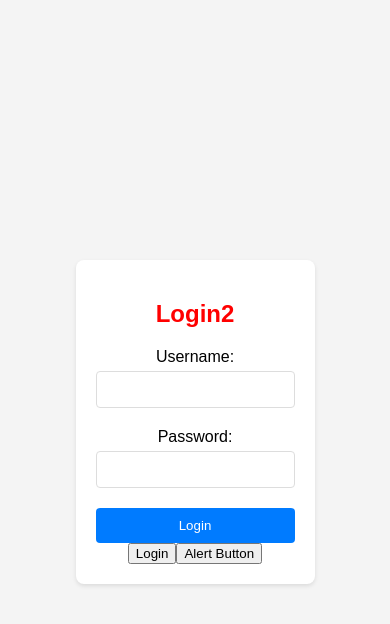
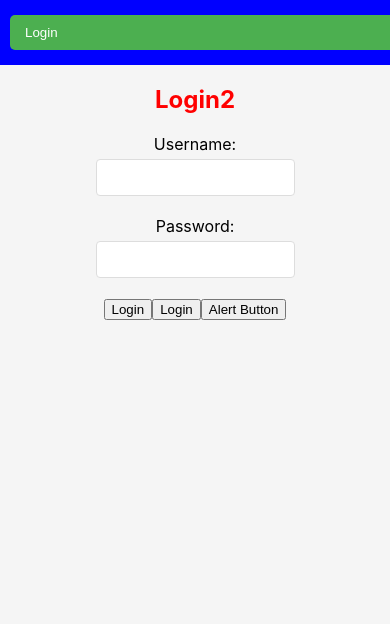
Before and after one commit to Cjunk/HOME-INVENTORY, a React (Create React App) app in the folder client/: page / in a window 390 px wide. Shown: the top 624 px of the page. Built offline with nearby package versions, Linux system fonts and the light colour scheme.

Commit message:
laptop: Started working on a responsive front. I still need to spend some time with pen and paper yet I just wanted to get started from the laptop

```diff
--- a/client/src/App.css
+++ b/client/src/App.css
@@ -1,9 +1,38 @@
+:root {
+    /* Primary Color */
+    --primary-color: #003366;
+
+    /* Secondary Color */
+    --secondary-color: #708090;
+
+    /* Accent Color */
+    --accent-color: #008080;
+
+    /* Background Color */
+    --background-color: #F8F8F8;
+
+    /* Text Color */
+    --text-color: #36454F;
+}
+
+/* Rest of your global styles go here */
+
+html {
+  margin:0;
+  padding:0;
+}
+ul {
+  margin:0;
+}
 .App {
   text-align: center;
+  width:100%;
+  height:100vh;
+  background-color:whitesmoke;
 }
 
 .App-logo {
-  height: 40vmin;
+  height: 400vmin;
   pointer-events: none;
 }
 
@@ -13,19 +42,8 @@
   }
 }
 
-.App-header {
-  background-color: #282c34;
-  min-height: 100vh;
-  display: flex;
-  flex-direction: column;
-  align-items: center;
-  justify-content: center;
-  font-size: calc(10px + 2vmin);
-  color: white;
-}
-
 .App-link {
-  color: #61dafb;
+  color: blue;
 }
 
 @keyframes App-logo-spin {
@@ -36,3 +54,9 @@
     transform: rotate(360deg);
   }
 }
+/* Style for mobile screens */
+@media (max-width: 768px) {
+    .app-container {
+        /* Your specific styles for mobile layout */
+    }
+}
--- a/client/src/App.js
+++ b/client/src/App.js
@@ -1,6 +1,7 @@
 import React, { useState, useEffect } from 'react';
 import { BrowserRouter as Router, Route, Routes, Navigate } from 'react-router-dom';
 import LoginForm from './Components/login.js'; // Adjust the path if necessary
+import NavigationBar from './Components/heading.js'
 import TestPage from './Components/testpage.js';
 import './App.css';
 
@@ -21,9 +22,11 @@ function App() {
   console.log('loggedIn:', loggedIn);
   return (
     <div className="App">
+       <NavigationBar isLoggedIn={loggedIn}/>
+            {/* Rest of your app component */}
       <Router>
         <Routes>
-          <Route path="/" element={loggedIn ? (<Navigate to="/homepage" replace />) : (<LoginForm setLogin={handleLogin} />)}>
+          <Route path="/" element={loggedIn ? (<Navigate to="/homepage" replace />) : (<LoginForm  setLogin={handleLogin} />)}>
           </Route>
           <Route path="/homepage" element={!loggedIn ? (<Navigate to="/" replace />) : (<TestPage setLogout={handleLogout} />)}>
           </Route>
@@ -33,4 +36,5 @@ function App() {
   );
 }
 
+
 export default App;
--- /dev/null
+++ b/client/src/Components/heading.js
@@ -0,0 +1,25 @@
+// This is the main heading for the Home Harmony website and
+// eslint-disable-next-line
+import React, { useState, useEffect } from 'react'
+import './styles/heading.css';
+function NavigationBar(props) {
+  return (
+        <nav className="navigation-header">
+      <ul>
+        {props.isLoggedIn ? (
+          <>
+          <li><button>Add Item</button></li>,
+          <li><button>Delete Item</button></li>,
+            <li><button>Settings</button></li>
+            </>
+        ):(
+            <li><button >Login</button></li>
+
+        )}
+            </ul>
+        </nav>
+    );
+
+}
+
+export default NavigationBar;
--- a/client/src/Components/login.js
+++ b/client/src/Components/login.js
@@ -1,5 +1,5 @@
 import React, { useState,useEffect } from 'react';
-import './styles/login.css';
+//import './styles/login.css';
 import axios from 'axios'; // Import Axios
 // public ip http://112.141.11.237/
 function LoginForm({ setLogin }) {
@@ -50,7 +50,7 @@ function LoginForm({ setLogin }) {
     return (
         <div>
             {errorMessage && <div>Error: {errorMessage}</div>}
-            <form onSubmit={handleSubmit} className="form" method="Post">
+            <form onSubmit={handleSubmit} className="" method="Post">
                 <div>
                     <h2>Login2</h2>
                     <label htmlFor="username">Username:</label>
@@ -72,13 +72,13 @@ function LoginForm({ setLogin }) {
                     />
                 </div>
                 <div>
-                    <button type="submit" className="input">
+                    <button type="submit" className="">
                         Login
                     </button>
-                    <button type="button" className="input" onClick={handleSubmit} onPointerEnter={handleSubmit}>
+                    <button type="button" className="" onClick={handleSubmit} onPointerEnter={handleSubmit}>
                         Login
                     </button>
-                    <button type="button" className="input" onClick={handleSubmit} onTouchStart={handleAlertButtonClick}>
+                    <button type="button" className="" onClick={handleSubmit} onTouchStart={handleAlertButtonClick}>
                         Alert Button
                     </button>
                 </div>
--- /dev/null
+++ b/client/src/Components/styles/heading.css
@@ -0,0 +1,70 @@
+/* NavigationBar.css */
+.navbar-main {
+  background-color:red;
+}
+.Navbar-main2{
+  background-color:red;
+  color:red;
+}
+.navigation-header {
+    background-color: Blue;
+    color: white;
+    display: flex;
+    justify-content: space-around;
+    align-items: center;
+    padding: 10px;
+    width:100%;
+    position:sticky;
+    top:0;
+}
+
+.navigation-header ul {
+    list-style-type: none;
+    margin: 0;
+    padding: 0;
+    display: flex;
+
+}
+
+.navigation-header li {
+    margin: 10px;
+}
+
+.navigation-header button {
+    background-color: #4CAF50;
+    color: white;
+    padding: 10px 15px;
+    border: none;
+    border-radius: 5px;
+    cursor: pointer;
+    transition: background-color 0.3s;
+
+}
+
+.navigation-header button:hover {
+    background-color: #45a049;
+}
+
+/* Responsive Styles */
+@media (max-width: 768px) {
+    .navigation-header {
+        flex-direction: column;
+        align-items: flex-start;
+    }
+
+    .navigation-header ul {
+        flex-direction: column;
+        align-items: flex-start;
+        width: 100%;
+    }
+
+    .navigation-header li {
+        width: 100%;
+        margin: 5px 0;
+    }
+
+    .navigation-header button {
+        width: 100%;
+        text-align: left;
+    }
+}
--- a/client/src/Components/styles/login.css
+++ b/client/src/Components/styles/login.css
@@ -1,19 +1,17 @@
 
-        body {
+        .body {
             font-family: Arial, sans-serif;
-            background-color: #f4f4f4;
-            display: flex;
-            justify-content: center;
             align-items: center;
             height: 100vh;
             margin: 0;
         }
 
-        form {
-            background-color: white;
+        .form {
+            background-color: black;
             padding: 20px;
             border-radius: 8px;
             box-shadow: 0 2px 4px rgba(0, 0, 0, 0.1);
+            width:100%;
         }
 
         h2 {
```
